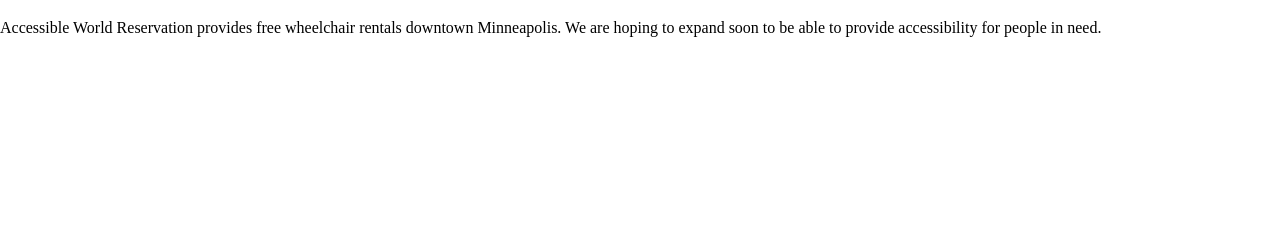
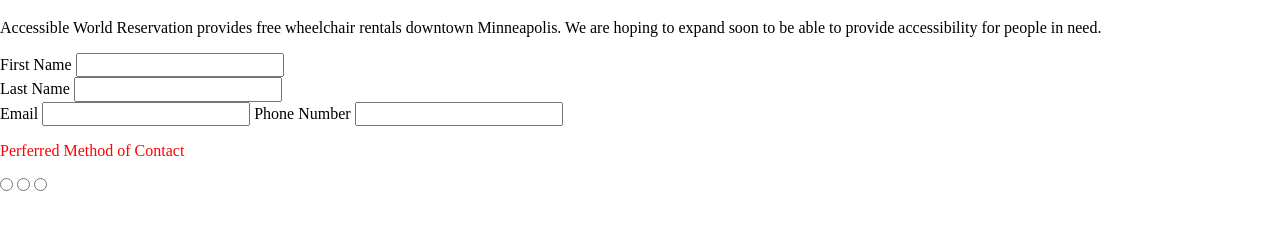
Before and after one commit to disabledtenacity/wheelchair-reservation, a plain HTML site: page index.html in a window 1280 px wide. Shown: the part 61-290 px from the top of the page. Drawn offline with Linux system fonts and the light colour scheme.

Commit message:
Worked on form

```diff
--- a/css/styles.css
+++ b/css/styles.css
@@ -0,0 +1,3 @@
+.form__input{
+    color: red;
+}
--- a/index.html
+++ b/index.html
@@ -14,7 +14,20 @@
             <p class="body__text">Accessible World Reservation provides free wheelchair rentals downtown Minneapolis. We are hoping to expand soon to be able to provide accessibility for people in need.</p>
         </header>
         <section class="order-form__container">
-
+            <form action="/" class="order-form">
+                <label for="first_name" class="form__label">First Name</label>
+                <input type="text" name="first_name" id="first_name" class="form__input"><br>
+                <label for="last_name" class="form__label">Last Name</label>
+                <input type="text" name="last_name" id="last_name" class="form__input"><br>
+                <label for="email" class="form__label">Email</label>
+                <input type="email" name="email" id="email">
+                <label for="phone_number">Phone Number</label>
+                <input type="tel" name="phone_number" id="phone_number">
+                <p class="form__input">Perferred Method of Contact</p>
+                <input type="radio" value="Email" name="contact-method" id="">
+                <input type="radio" value="Phone call" name="contact-method" id="">
+                <input type="radio" name="contact-method" id="">
+            </form>
         </section>
     </section>
 </body>
```
